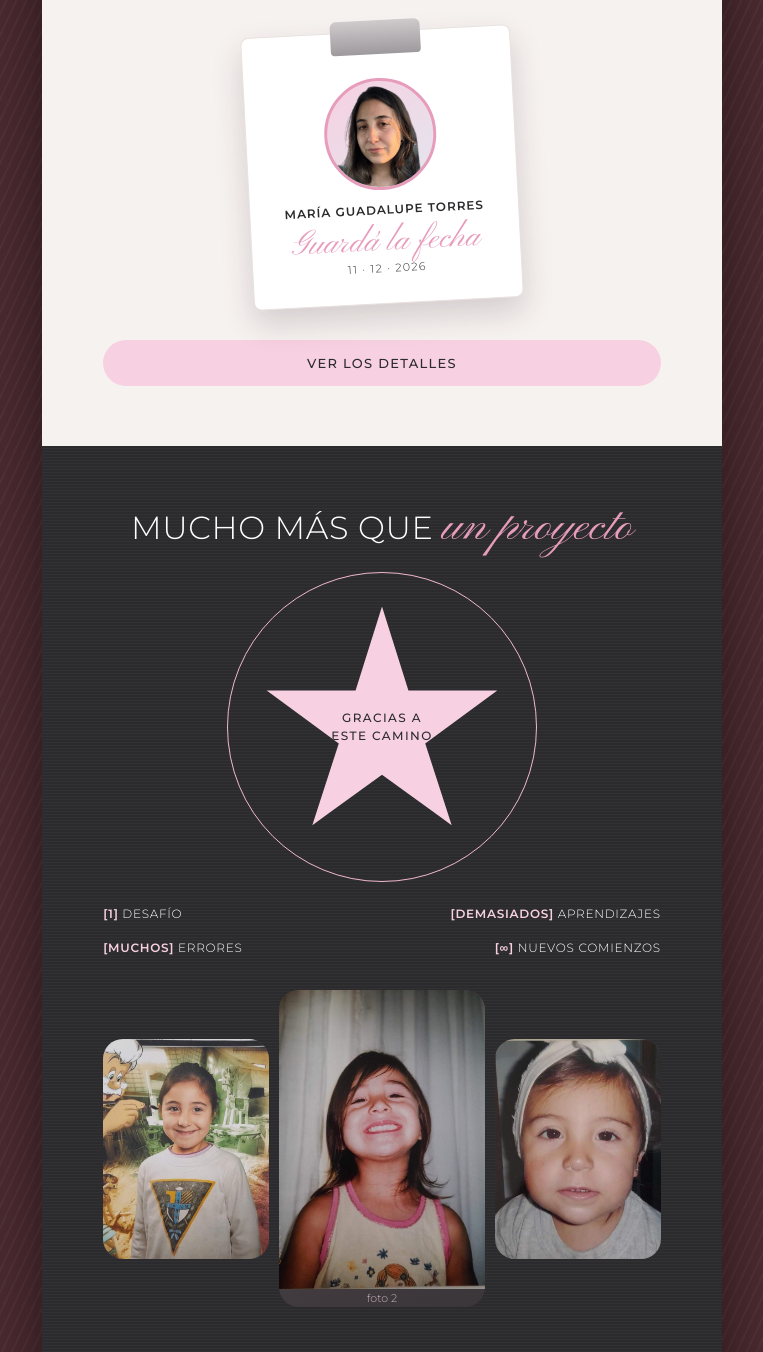
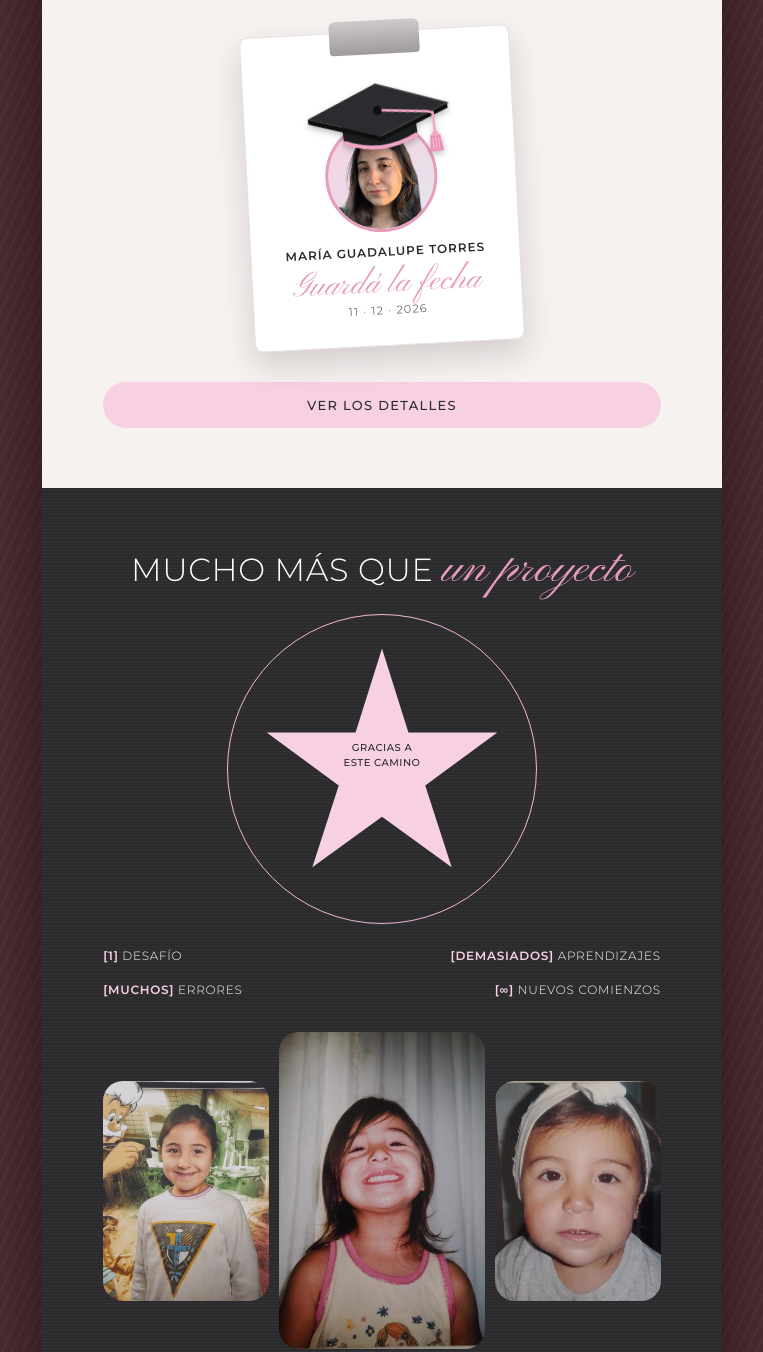
Before and after one commit to Torres-MariaGuadalupe/invitacion-trabajo-final, a plain HTML site: page index.html in a window 1280 px wide. Shown: the part 457-1809 px from the top of the page, without its empty margins (258-1021 px from the left). Drawn offline with Linux system fonts and the light colour scheme.

Commit message:
Agrego birrete y arreglo detalles

```diff
--- a/index.html
+++ b/index.html
@@ -10,7 +10,7 @@
   <meta property="og:type" content="website">
   <meta property="og:title" content="Compiló. Se recibió. — María Guadalupe Torres">
   <meta property="og:description" content="Presentación del trabajo final · Viernes 11 de diciembre de 2026 · UTN FRVM, Villa María">
-  <meta property="og:image" content="https://https://github.com/Torres-MariaGuadalupe/invitacion-trabajo-final.git/assets/fotos/foto2.jpg">
+  <meta property="og:image" content="https://torres-mariaguadalupe.github.io/assets/fotos/foto2.jpg">
 
   <link rel="preconnect" href="https://fonts.googleapis.com">
   <link rel="preconnect" href="https://fonts.gstatic.com" crossorigin>
@@ -51,15 +51,18 @@
 
     /* HERO */
     .hero{padding-top:48px}
-    .hero .tag{display:flex; justify-content:space-between; color:#8a7e84}
+    .hero .tag{display:flex; justify-content:space-between; align-items:flex-start; gap:18px; color:#8a7e84}
+    .hero .tag span:last-child{text-align:right}
     h1{font-size:clamp(46px,14vw,86px); margin-top:30px; color:var(--ink)}
     h1 .script{display:block; font-size:1.25em; color:var(--rose); text-transform:none; margin:-.12em 0 0 .35em; line-height:1}
     .hero p.lead{font-size:clamp(15px,3.6vw,18px); max-width:420px; margin:22px 0 34px}
 
-    .clip{position:relative; width:min(270px,80%); margin:0 auto 36px; background:#fff; border-radius:8px; padding:46px 20px 26px; text-align:center;
+    .clip{position:relative; width:min(270px,80%); margin:0 auto 36px; background:#fff; border-radius:8px; padding:88px 20px 26px; text-align:center;
       box-shadow:0 14px 30px rgba(60,40,50,.18); transform:rotate(-3deg); border:1px solid #e8e1de}
     .clip:before{content:''; position:absolute; top:-12px; left:50%; width:90px; height:34px; margin-left:-45px; background:linear-gradient(#cfcbcd,#9d999c); border-radius:6px 6px 4px 4px}
-    .avatar{width:112px; height:112px; border-radius:50%; margin:0 auto 12px; overflow:hidden; display:grid; background:linear-gradient(145deg,#f7d0e1,#e3e6ee); border:3px solid var(--rose)}
+    .avatar-wrap{position:relative; width:112px; margin:0 auto 12px}
+    .cap{position:absolute; top:-46px; left:50%; width:156px; height:auto; transform:translateX(-50%) rotate(-4deg); filter:drop-shadow(0 3px 3px rgba(0,0,0,.25)); pointer-events:none}
+    .avatar{width:112px; height:112px; border-radius:50%; margin:0; overflow:hidden; display:grid; background:linear-gradient(145deg,#f7d0e1,#e3e6ee); border:3px solid var(--rose)}
     .avatar img{width:100%; height:100%; object-fit:cover; object-position:center top; grid-area:1/1}
     .clip .script{font-size:34px; color:var(--rose); line-height:1}
     .clip .name{display:block; font-weight:600; font-size:12px; letter-spacing:.08em; text-transform:uppercase; line-height:1.4; margin-bottom:6px}
@@ -70,14 +73,14 @@
     .labels div:nth-child(even){text-align:right}
     .labels b{color:var(--pink)}
     .orbit{width:min(310px,82%); aspect-ratio:1; margin:22px auto; border:1.5px solid var(--line); border-radius:50%; display:grid; place-items:center}
-    .star{width:78%; aspect-ratio:1; background:var(--pink); color:var(--ink); display:grid; place-items:center; text-align:center; padding-top:0;
-      font-size:12px; line-height:1.5; font-weight:500; letter-spacing:.12em; text-transform:uppercase;
-      clip-path:polygon(50% 0,61% 35%,98% 35%,68% 57%,79% 91%,50% 70%,21% 91%,32% 57%,2% 35%,39% 35%)}
+    .starwrap{position:relative; width:78%; aspect-ratio:1}
+    .star{width:100%; height:100%; background:var(--pink); clip-path:polygon(50% 0,61% 35%,98% 35%,68% 57%,79% 91%,50% 70%,21% 91%,32% 57%,2% 35%,39% 35%)}
+    .star-text{position:absolute; left:0; right:0; top:38%; text-align:center; color:var(--ink); font-size:10px; font-weight:500; line-height:1.5; letter-spacing:.05em; text-transform:uppercase}
     .photos{display:grid; grid-template-columns:1fr 1.25fr 1fr; gap:10px; align-items:center; margin:32px 0 30px}
-    .ph{border-radius:20px; overflow:hidden; aspect-ratio:3/4; display:grid; place-items:center; font-size:11px; color:#c9aebb; text-align:center;
+    .ph{border-radius:20px; overflow:hidden; aspect-ratio:3/4; position:relative;
       background:linear-gradient(160deg,#5b4a52,#3a3639)}
     .ph:nth-child(2){aspect-ratio:3/4.6}
-    .ph img{width:100%; height:100%; object-fit:cover; grid-area:1/1}
+    .ph img{position:absolute; inset:0; width:100%; height:100%; object-fit:cover}
 
     /* Mensaje */
     .quote{font-size:92px; line-height:.6; color:var(--ink); font-family:Georgia,serif; margin-bottom:8px}
@@ -130,7 +133,23 @@
     <p class="lead">Te invito a la <span class="mark">presentación de mi trabajo final</span> el viernes 11 de diciembre. Después de tantos desafíos, llegó el momento de compartir el resultado de este camino.</p>
 
     <div class="clip">
-      <div class="avatar"><img src="assets/fotos/yo.webp" alt="Guada" onerror="this.remove()"></div>
+      <div class="avatar-wrap">
+        <div class="avatar"><img src="assets/fotos/yo.webp" alt="Guada" onerror="this.remove()"></div>
+        <!-- Birrete -->
+        <svg class="cap" viewBox="0 0 160 92" aria-hidden="true">
+          <path d="M42 46v20q38 18 76 0V46z" fill="#1d1d1f"/>
+          <path d="M42 66q38 18 76 0" fill="none" stroke="#f0a6c4" stroke-width="4"/>
+          <path d="M8 38l72 26 72-26v5L80 69 8 43z" fill="#0f0f10"/>
+          <path d="M80 10l72 28-72 26L8 38z" fill="#2c2c30"/>
+          <path d="M80 10l72 28-72 26" fill="none" stroke="#3d3d42" stroke-width="1.5"/>
+          <path d="M80 37l50 7 6 2" fill="none" stroke="#f0a6c4" stroke-width="2.6" stroke-linecap="round"/>
+          <path d="M136 46v24" stroke="#f0a6c4" stroke-width="2.6" stroke-linecap="round"/>
+          <path d="M131 69h10l2 17h-14z" fill="#ec8fb4"/>
+          <path d="M133 72v12M136 72v13M139 72v12" stroke="#f7c3d8" stroke-width="1"/>
+          <circle cx="80" cy="37" r="4.5" fill="#0f0f10"/>
+          <circle cx="136" cy="68" r="3.2" fill="#f0a6c4"/>
+        </svg>
+      </div>
       <strong class="name">María Guadalupe Torres</strong>
       <span class="script">Guardá la fecha</span>
       <small>11 · 12 · 2026</small>
@@ -141,16 +160,16 @@
   <!-- EL CAMINO -->
   <section class="dark">
     <h2 class="center">Mucho más que <span class="script">un proyecto</span></h2>
-    <div class="orbit"><div class="star">Gracias a<br>este camino</div></div>
+    <div class="orbit"><div class="starwrap"><div class="star"></div><div class="star-text">Gracias a<br>este camino</div></div></div>
     <div class="labels">
       <div><b>[1]</b> Desafío</div><div><b>[demasiados]</b> Aprendizajes</div>
       <div><b>[muchos]</b> Errores</div><div><b>[∞]</b> Nuevos comienzos</div>
     </div>
     <div class="photos">
       <!-- Tus fotos van en assets/fotos/ -->
-      <div class="ph">foto 1<img src="assets/fotos/foto1.jpg" alt="Recuerdo de la carrera" loading="lazy" onerror="this.remove()"></div>
-      <div class="ph">foto 2<img src="assets/fotos/foto2.jpg" alt="Recuerdo con compañeros" loading="lazy" onerror="this.remove()"></div>
-      <div class="ph">foto 3<img src="assets/fotos/foto3.jpg" alt="Recuerdo del proyecto" loading="lazy" onerror="this.remove()"></div>
+      <div class="ph"><img src="assets/fotos/foto1.jpg" alt="Recuerdo de la carrera" loading="lazy" onerror="this.remove()"></div>
+      <div class="ph"><img src="assets/fotos/foto2.jpg" alt="Recuerdo con compañeros" loading="lazy" onerror="this.remove()"></div>
+      <div class="ph"><img src="assets/fotos/foto3.jpg" alt="Recuerdo del proyecto" loading="lazy" onerror="this.remove()"></div>
     </div>
   </section>
 
```
